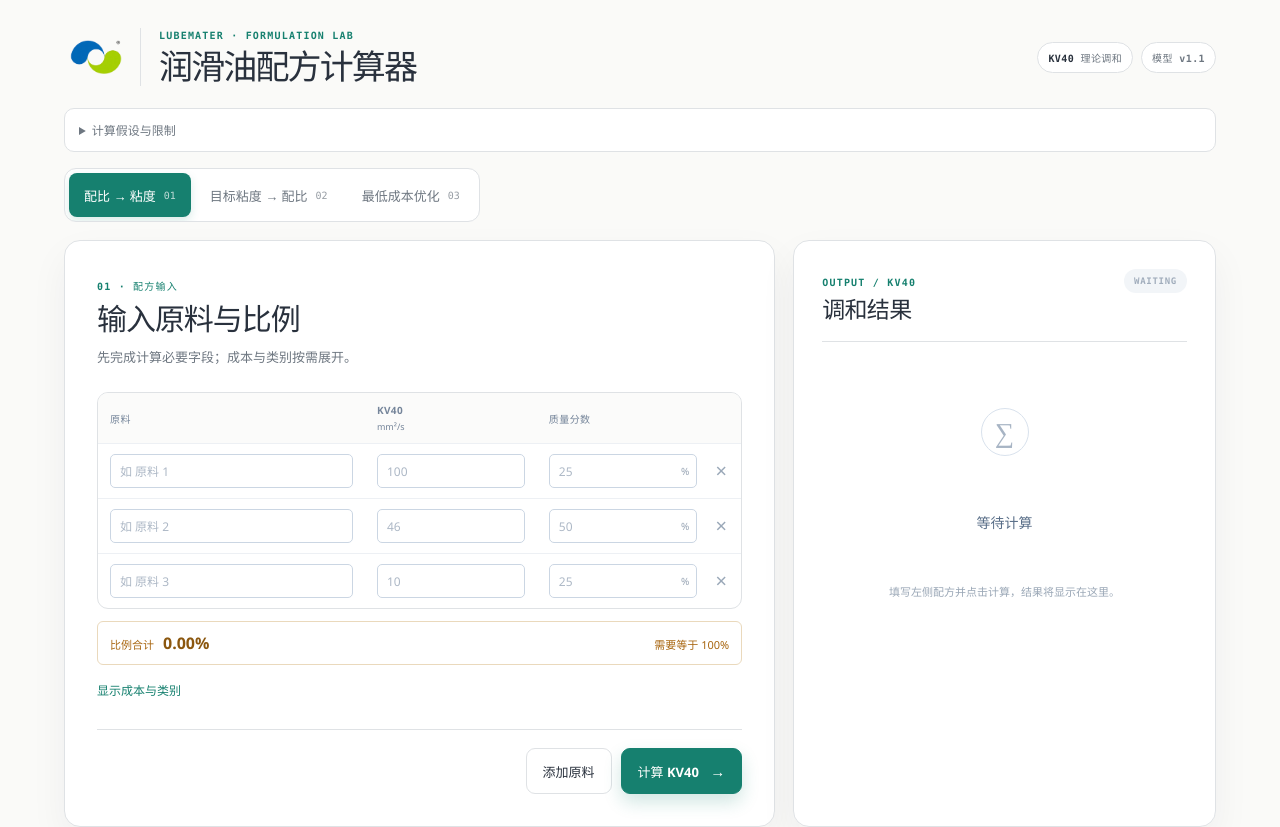
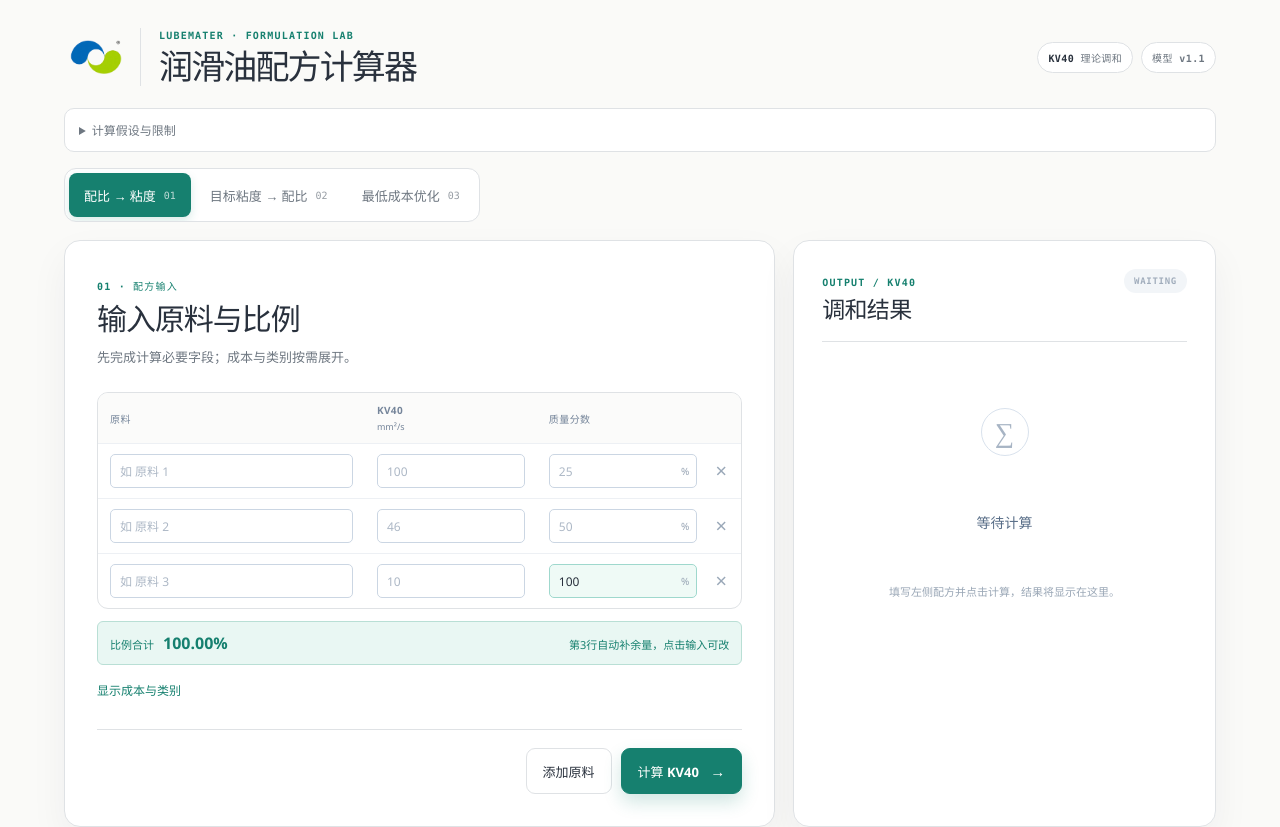
Before and after one commit to kaiz1995/lubricant-viscosity-calculator, a React (Vite) app: page / in a window 1280 px wide. Shown: the top 827 px of the page. Built offline with nearby package versions, Linux system fonts and the light colour scheme.

Commit message:
feat(forward): add automatic remainder fraction
- calculate one component fraction from remaining percentage
- let users replace automatic component by direct input
- cover two and three component flows in e2e tests

```diff
--- a/src/App.tsx
+++ b/src/App.tsx
@@ -280,6 +280,7 @@ function TextInput({
   step = 'any',
   suffix,
   ariaLabel,
+  className = '',
 }: {
   value: string
   onChange: (value: string) => void
@@ -289,9 +290,10 @@ function TextInput({
   step?: string
   suffix?: string
   ariaLabel?: string
+  className?: string
 }) {
   return (
-    <div className={`input-with-suffix${suffix ? ' has-suffix' : ''}`}>
+    <div className={`input-with-suffix${suffix ? ' has-suffix' : ''}${className ? ` ${className}` : ''}`}>
       <input
         type="number"
         value={value}
@@ -331,14 +333,24 @@ function Notice({ children, tone = 'error' }: { children: React.ReactNode; tone?
 
 function ForwardTab({ initialRecipe, onSave }: { initialRecipe?: Recipe | null; onSave: SaveRecipe }) {
   const [rows, setRows] = useState<ForwardRow[]>(() => initialRecipe?.mode === 'forward' ? forwardRowsFromRecipe(initialRecipe) : initialForwardRows)
+  const [autoFractionIndex, setAutoFractionIndex] = useState<number | null>(() => {
+    const count = initialRecipe?.mode === 'forward' ? initialRecipe.components.length : initialForwardRows.length
+    return count > 1 ? count - 1 : null
+  })
   const [result, setResult] = useState<ForwardResult | null>(null)
   const [error, setError] = useState('')
   const [showAdvanced, setShowAdvanced] = useState(false)
 
-  const totalFraction = rows.reduce((total, row) => {
+  const manualFractionTotal = rows.reduce((total, row, index) => {
+    if (index === autoFractionIndex) return total
     const value = Number(row.fraction)
     return total + (Number.isFinite(value) ? value : 0)
   }, 0)
+  const automaticFraction = autoFractionIndex === null || manualFractionTotal > 100
+    ? ''
+    : String(Number((100 - manualFractionTotal).toFixed(6)))
+  const fractionValues = rows.map((row, index) => index === autoFractionIndex ? automaticFraction : row.fraction)
+  const totalFraction = autoFractionIndex === null ? manualFractionTotal : manualFractionTotal > 100 ? manualFractionTotal : 100
 
   function updateRow(index: number, key: keyof ForwardRow, value: string) {
     setRows((current) => current.map((row, rowIndex) => rowIndex === index ? { ...row, [key]: value } : row))
@@ -346,29 +358,44 @@ function ForwardTab({ initialRecipe, onSave }: { initialRecipe?: Recipe | null;
     setError('')
   }
 
+  function updateFraction(index: number, value: string) {
+    setRows((current) => current.map((row, rowIndex) => rowIndex === index ? { ...row, fraction: value } : row))
+    if (index === autoFractionIndex && rows.length > 1) setAutoFractionIndex(index === rows.length - 1 ? rows.length - 2 : rows.length - 1)
+    setResult(null)
+    setError('')
+  }
+
   function addRow() {
     setRows((current) => [...current, { name: '', viscosity: '', fraction: '', price: '', category: 'OTHER' }])
+    setAutoFractionIndex((current) => current === null ? rows.length : current)
     setResult(null)
     setError('')
   }
 
   function removeRow(index: number) {
     if (rows.length <= 1) return
-    setRows((current) => current.filter((_, rowIndex) => rowIndex !== index))
+    setRows((current) => current.map((row, rowIndex) => rowIndex === autoFractionIndex ? { ...row, fraction: automaticFraction } : row).filter((_, rowIndex) => rowIndex !== index))
+    setAutoFractionIndex((current) => {
+      const nextLength = rows.length - 1
+      if (nextLength === 1) return null
+      if (current === index) return nextLength - 1
+      return current !== null && current > index ? current - 1 : current
+    })
     setResult(null)
     setError('')
   }
 
   function calculate() {
     try {
+      if (autoFractionIndex !== null && manualFractionTotal > 100) throw new Error('手动比例合计不能超过 100%。')
       const components = rows.map((row, index) => ({
         viscosity: parseValue(row.viscosity, `第${index + 1}行运动粘度`),
-        fraction: parseValue(row.fraction, `第${index + 1}行比例`) / 100,
+        fraction: parseValue(fractionValues[index], `第${index + 1}行比例`) / 100,
         pricePerKg: parseOptionalValue(row.price),
       }))
       const viscosity = blendViscosity(model, components)
       const cost = calculateCost(components)
-      setResult({ viscosity, iso: classifyIsoVG(viscosity), cost, rows: rows.map((row) => ({ ...row })) })
+      setResult({ viscosity, iso: classifyIsoVG(viscosity), cost, rows: rows.map((row, index) => ({ ...row, fraction: fractionValues[index] })) })
       setError('')
     } catch (calculationError) {
       setResult(null)
@@ -431,7 +458,7 @@ function ForwardTab({ initialRecipe, onSave }: { initialRecipe?: Recipe | null;
                       <TextInput value={row.viscosity} onChange={(value) => updateRow(index, 'viscosity', value)} placeholder={`${[100, 46, 10][index] ?? 46}`} min={0.2000001} ariaLabel={`第${index + 1}行运动粘度`} />
                     </td>
                     <td data-label="质量分数">
-                      <TextInput value={row.fraction} onChange={(value) => updateRow(index, 'fraction', value)} placeholder={`${[25, 50, 25][index] ?? 0}`} min={0} max={100} suffix="%" ariaLabel={`第${index + 1}行质量分数`} />
+                      <TextInput value={fractionValues[index]} onChange={(value) => updateFraction(index, value)} placeholder={`${[25, 50, 25][index] ?? 0}`} min={0} max={100} suffix="%" ariaLabel={`第${index + 1}行质量分数`} className={index === autoFractionIndex ? 'auto-fraction' : ''} />
                     </td>
                     <td data-label="价格" className="advanced-cell">
                       <TextInput value={row.price} onChange={(value) => updateRow(index, 'price', value)} placeholder={`${[8.2, 5.6, 3.8][index] ?? '可空'}`} min={0} suffix="元/kg" ariaLabel={`第${index + 1}行价格`} />
@@ -449,7 +476,7 @@ function ForwardTab({ initialRecipe, onSave }: { initialRecipe?: Recipe | null;
         <div className={`fraction-total ${Math.abs(totalFraction - 100) < 0.000001 ? 'valid' : ''}`}>
           <span>比例合计</span>
           <strong>{formatNumber(totalFraction)}%</strong>
-          <span className="fraction-status">{Math.abs(totalFraction - 100) < 0.000001 ? '已满足 100%' : '需要等于 100%'}</span>
+          <span className="fraction-status">{autoFractionIndex !== null ? manualFractionTotal > 100 ? '手动比例不能超过 100%' : `第${autoFractionIndex + 1}行自动补余量，点击输入可改` : Math.abs(totalFraction - 100) < 0.000001 ? '已满足 100%' : '需要等于 100%'}</span>
         </div>
         <button className="text-button advanced-toggle" type="button" onClick={() => setShowAdvanced((current) => !current)} aria-expanded={showAdvanced}>{showAdvanced ? '收起成本与类别' : '显示成本与类别'}</button>
         <div className="form-actions">
--- a/src/styles.css
+++ b/src/styles.css
@@ -91,6 +91,7 @@ input:focus::placeholder { color: transparent; }
 .input-with-suffix { position: relative; min-width: 0; }
 .input-with-suffix.has-suffix input { padding-right: 48px; }
 .input-with-suffix.has-suffix > span { position: absolute; top: 50%; right: 8px; transform: translateY(-50%); color: #96a3b3; font-size: 10px; pointer-events: none; white-space: nowrap; }
+.input-with-suffix.auto-fraction input { border-color: #9fd8cd; background: #effaf6; }
 .numeric-cell { color: #61738c !important; font-variant-numeric: tabular-nums; white-space: nowrap; }
 .action-cell { padding-right: 8px !important; padding-left: 0 !important; text-align: center; }
 .icon-button { width: 24px; height: 24px; padding: 0; border: 0; border-radius: 5px; color: #9aa8b8; background: transparent; font-size: 20px; line-height: 1; }
```
Also changed, not shown: 1 other file (tests, documents, lock files or other folders).
